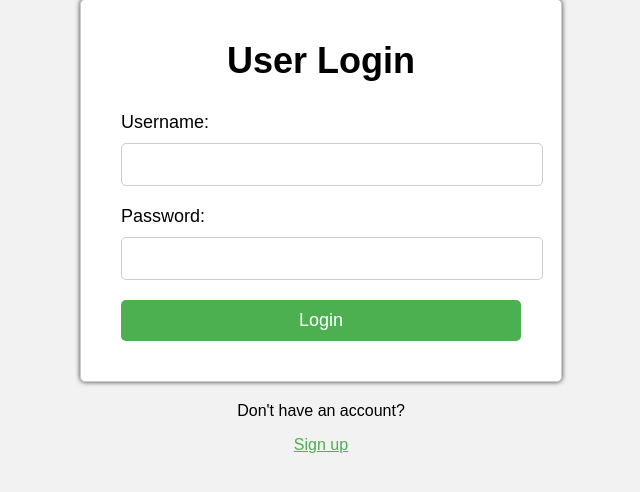
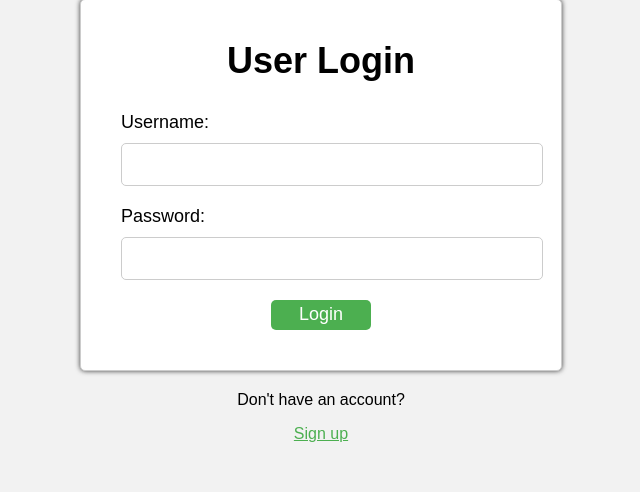
Before and after one commit to mohitsharma03/MFAWebApp, a Flask app: page / in a window 1280 px wide. Shown: the part 81-573 px from the top of the page, without its empty margins (319-959 px from the left). Run offline with Flask 2, Linux system fonts and the light colour scheme.

Commit message:
Update login.css

```diff
--- a/Code/static/login.css
+++ b/Code/static/login.css
@@ -36,10 +36,12 @@ input[type="password"] {
 }
 
 input[type="submit"] {
-  width: 100%;
+  display: block;
+  margin: 0 auto;
+  width: 100px;
+  height: 30px;
   background-color: #4CAF50;
   color: #ffffff;
-  padding: 10px;
   font-size: 18px;
   border: none;
   border-radius: 5px;
```
